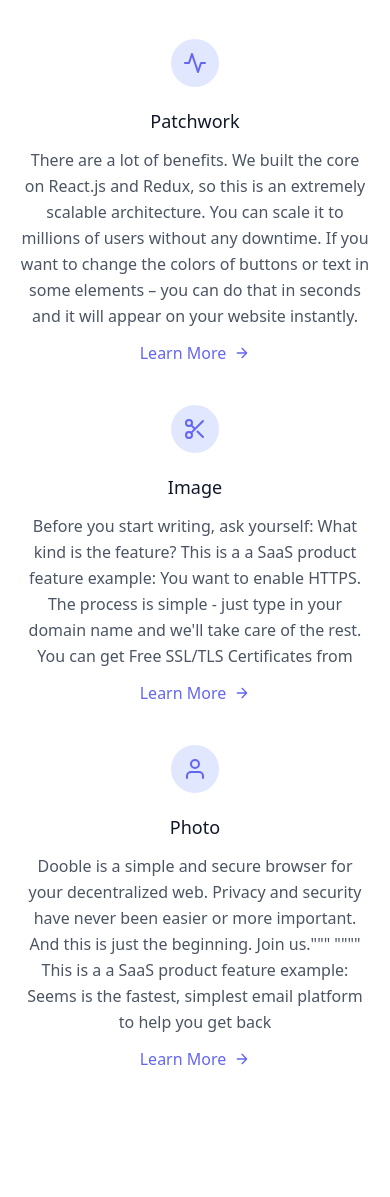
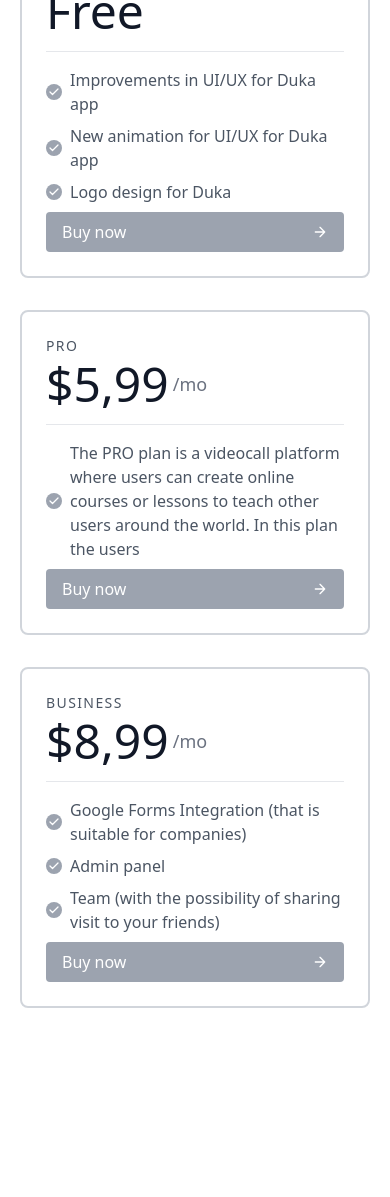
Before and after one commit to matiszz/gpt-website-builder, a Flask app: template templates/generated/index.html in a window 390 px wide. Shown: the part 1270-2467 px from the top of the page. Run offline with Flask 2, Linux system fonts and the light colour scheme; the template is opened without the code that fills it, so the values that code supplies are empty.

Commit message:
Reformat and not use filesystem

```diff
--- a/main.py
+++ b/main.py
@@ -21,6 +21,8 @@ sample_info = {
     'web_name': "Velox"
 }
 
+htmlGen = HTMLGenerator()
+
 
 @app.route('/', methods=['GET'])
 def index():
@@ -29,12 +31,11 @@ def index():
 
 @app.route('/result', methods=['GET'])
 def result():
-    return render_template("generated/index.html")
+    return htmlGen.get_html()
 
 
 @app.route('/webhook', methods=['POST'])
 def hello():
-    htmlGen = HTMLGenerator()
     openAI = OpenAIController()
     pexels = PexelsController()
 
@@ -55,8 +56,7 @@ def hello():
         }
 
         blocks = openAI.get_landing_blocks(info['product_type'])
-        blocks = sortBlocks(blocks)
-
+        blocks = sort_blocks(blocks)
         keywords = openAI.get_image_keywords(info['description'])
         info['photo1'] = pexels.search_photo(keywords, "large", 1)
         info['photo2'] = pexels.search_photo(keywords, "large", 2)
@@ -69,18 +69,20 @@ def hello():
 
 
 def criteria(object):
-  return object['priority']
+    return object['priority']
 
-def sortBlocks(blocks):
+
+def sort_blocks(blocks):
     priorities = {"navbar": 1, "hero": 2, "features": 3, "pricing": 4, "testimonial": 5, "contact": 6, "footer": 7}
 
     blocks_obj = []
     for block in blocks:
         if block in priorities: blocks_obj.append({"block": block, "priority": priorities[block]})
     blocks_obj.sort(key=criteria)
-    returnBlocks = []
-    for single_Block in blocks_obj: returnBlocks.append(single_Block["block"])
-    return returnBlocks
+    return_blocks = []
+    for single_Block in blocks_obj: return_blocks.append(single_Block["block"])
+    return return_blocks
+
 
 if __name__ == '__main__':
     app.run()
@@ -92,9 +94,9 @@ if __name__ == '__main__':
 
     # blocks = openAI.get_landing_blocks(sample_info['product_type'])
 
-    #blocs = ['navbar', 'features', 'pricing', 'footer', 'hero']
-    #blocs = sortBlocks(blocs)
-    #print(blocs)
+    # blocs = ['navbar', 'features', 'pricing', 'footer', 'hero']
+    # blocs = sortBlocks(blocs)
+    # print(blocs)
     # keywords = openAI.get_image_keywords(sample_info['description'])
     # sample_info['photo1'] = pexels.search_photo(keywords, "large", 1)
     # sample_info['photo2'] = pexels.search_photo(keywords, "large", 2)
--- a/templates/generated/index.html
+++ b/templates/generated/index.html
@@ -2,7 +2,7 @@
 <html lang="en">
 <head>
     <meta charset="UTF-8">
-    <title>Patchwork</title>
+    <title>Duka</title>
     <meta name="viewport" content="width=device-width, initial-scale=1.0"/>
     <link href="https://unpkg.com/tailwindcss@^2/dist/tailwind.min.css" rel="stylesheet">
 </head>
@@ -17,14 +17,14 @@
                  viewBox="0 0 24 24">
                 <path d="M12 2L2 7l10 5 10-5-10-5zM2 17l10 5 10-5M2 12l10 5 10-5"></path>
             </svg>
-            <span class="ml-3 text-xl">Patchwork</span>
+            <span class="ml-3 text-xl">Duka</span>
         </a>
         <nav class="md:ml-auto flex flex-wrap items-center text-base justify-center">
-            <a class="mr-5 hover:text-gray-900">Create Collection</a>
-            <a class="mr-5 hover:text-gray-900">Creating a Collection</a>
+            <a class="mr-5 hover:text-gray-900">Learn</a>
+            <a class="mr-5 hover:text-gray-900">Teach</a>
         </nav>
         <button class="inline-flex items-center bg-gray-100 border-0 py-1 px-3 focus:outline-none hover:bg-gray-200 rounded text-base mt-4 md:mt-0">
-            C
+             Start
             <svg fill="none" stroke="currentColor" stroke-linecap="round" stroke-linejoin="round" stroke-width="2"
                  class="w-4 h-4 ml-1" viewBox="0 0 24 24">
                 <path d="M5 12h14M12 5l7 7-7 7"></path>
@@ -35,104 +35,24 @@
   <div class="container mx-auto flex px-5 py-24 md:flex-row flex-col items-center">
     <div class="lg:flex-grow md:w-1/2 lg:pr-24 md:pr-16 flex flex-col md:items-start md:text-left mb-16 md:mb-0 items-center text-center">
       <h1 class="title-font sm:text-4xl text-3xl mb-4 font-medium text-gray-900">
-           A visual bookmarking tool for inspiration.
+           The future of education.
 
       </h1>
       <p class="mb-8 leading-relaxed">
-Patchwork allows you to create collections of images that you find on the Internet. It's an easy way to file and organize images that are meaningful and thematic.
-</p>
+Duka is a free videocall platform with the purpose of sharing knowledge. In the app you can connect with an expert on any topic and learn all the things you want. Also you can teach others to do what you know how to do</p>
       <div class="flex justify-center">
         <button class="inline-flex text-white bg-indigo-500 border-0 py-2 px-6 focus:outline-none hover:bg-indigo-600 rounded text-lg">Start today</button>
       </div>
     </div>
     <div class="lg:max-w-lg lg:w-full md:w-1/2 w-5/6">
-      <img class="object-cover object-center rounded" alt="hero" src="https://images.pexels.com/photos/7369/startup-photos.jpg?auto=compress&cs=tinysrgb&h=650&w=940">
+      <img class="object-cover object-center rounded" alt="hero" src="https://images.pexels.com/photos/4144923/pexels-photo-4144923.jpeg?auto=compress&cs=tinysrgb&h=650&w=940">
     </div>
   </div>
-</section><section class="text-gray-600 body-font">
-    <div class="container px-5 py-24 mx-auto flex flex-wrap">
-        <div class="lg:w-1/2 w-full mb-10 lg:mb-0 rounded-lg overflow-hidden">
-            <img alt="feature" class="object-cover object-center h-full w-full" src="https://images.pexels.com/photos/933964/pexels-photo-933964.jpeg?auto=compress&cs=tinysrgb&h=650&w=940">
-        </div>
-        <div class="flex flex-col flex-wrap lg:py-6 -mb-10 lg:w-1/2 lg:pl-12 lg:text-left text-center">
-            <div class="flex flex-col mb-10 lg:items-start items-center">
-                <div class="w-12 h-12 inline-flex items-center justify-center rounded-full bg-indigo-100 text-indigo-500 mb-5">
-                    <svg fill="none" stroke="currentColor" stroke-linecap="round" stroke-linejoin="round"
-                         stroke-width="2" class="w-6 h-6" viewBox="0 0 24 24">
-                        <path d="M22 12h-4l-3 9L9 3l-3 9H2"></path>
-                    </svg>
-                </div>
-                <div class="flex-grow">
-                    <h2 class="text-gray-900 text-lg title-font font-medium mb-3">Patchwork</h2>
-                    <p class="leading-relaxed text-base">
-There are a lot of benefits. We built the core on React.js and Redux, so this is an extremely scalable architecture. You can scale it to millions of users without any downtime. If you want to change the colors of buttons or text in some elements – you can do that in seconds and it will appear on your website instantly.</p>
-                    <a class="mt-3 text-indigo-500 inline-flex items-center">Learn More
-                        <svg fill="none" stroke="currentColor" stroke-linecap="round" stroke-linejoin="round"
-                             stroke-width="2" class="w-4 h-4 ml-2" viewBox="0 0 24 24">
-                            <path d="M5 12h14M12 5l7 7-7 7"></path>
-                        </svg>
-                    </a>
-                </div>
-            </div>
-            <div class="flex flex-col mb-10 lg:items-start items-center">
-                <div class="w-12 h-12 inline-flex items-center justify-center rounded-full bg-indigo-100 text-indigo-500 mb-5">
-                    <svg fill="none" stroke="currentColor" stroke-linecap="round" stroke-linejoin="round"
-                         stroke-width="2" class="w-6 h-6" viewBox="0 0 24 24">
-                        <circle cx="6" cy="6" r="3"></circle>
-                        <circle cx="6" cy="18" r="3"></circle>
-                        <path d="M20 4L8.12 15.88M14.47 14.48L20 20M8.12 8.12L12 12"></path>
-                    </svg>
-                </div>
-                <div class="flex-grow">
-                    <h2 class="text-gray-900 text-lg title-font font-medium mb-3">Image</h2>
-                    <p class="leading-relaxed text-base">
-Before you start writing, ask yourself:
-
-What kind is the feature?
-This is a a SaaS product feature example:
-
-You want to enable HTTPS. The process is simple - just type in your domain name and we'll take care of the rest. You can get Free SSL/TLS Certificates from</p>
-                    <a class="mt-3 text-indigo-500 inline-flex items-center">Learn More
-                        <svg fill="none" stroke="currentColor" stroke-linecap="round" stroke-linejoin="round"
-                             stroke-width="2" class="w-4 h-4 ml-2" viewBox="0 0 24 24">
-                            <path d="M5 12h14M12 5l7 7-7 7"></path>
-                        </svg>
-                    </a>
-                </div>
-            </div>
-            <div class="flex flex-col mb-10 lg:items-start items-center">
-                <div class="w-12 h-12 inline-flex items-center justify-center rounded-full bg-indigo-100 text-indigo-500 mb-5">
-                    <svg fill="none" stroke="currentColor" stroke-linecap="round" stroke-linejoin="round"
-                         stroke-width="2" class="w-6 h-6" viewBox="0 0 24 24">
-                        <path d="M20 21v-2a4 4 0 00-4-4H8a4 4 0 00-4 4v2"></path>
-                        <circle cx="12" cy="7" r="4"></circle>
-                    </svg>
-                </div>
-                <div class="flex-grow">
-                    <h2 class="text-gray-900 text-lg title-font font-medium mb-3">Photo</h2>
-                    <p class="leading-relaxed text-base">
-Dooble is a simple and secure browser for your decentralized web. Privacy and security have never been easier or more important. And this is just the beginning. Join us."""
-""""
-
-This is a a SaaS product feature example:
-
-Seems is the fastest, simplest email platform to help you get back</p>
-                    <a class="mt-3 text-indigo-500 inline-flex items-center">Learn More
-                        <svg fill="none" stroke="currentColor" stroke-linecap="round" stroke-linejoin="round"
-                             stroke-width="2" class="w-4 h-4 ml-2" viewBox="0 0 24 24">
-                            <path d="M5 12h14M12 5l7 7-7 7"></path>
-                        </svg>
-                    </a>
-                </div>
-            </div>
-        </div>
-    </div>
-</section>
-<section class="text-gray-600 body-font overflow-hidden">
+</section><section class="text-gray-600 body-font overflow-hidden">
     <div class="container px-5 py-24 mx-auto">
         <div class="flex flex-col text-center w-full mb-20">
             <h1 class="sm:text-4xl text-3xl font-medium title-font mb-2 text-gray-900">Pricing</h1>
-            <p class="lg:w-2/3 mx-auto leading-relaxed text-base text-gray-500">Join Patchwork today. Decide your tier.</p>
+            <p class="lg:w-2/3 mx-auto leading-relaxed text-base text-gray-500">Join Duka today. Decide your tier.</p>
             <div class="flex mx-auto border-2 border-indigo-500 rounded overflow-hidden mt-6">
                 <button class="py-1 px-4 bg-indigo-500 text-white focus:outline-none">Monthly</button>
             </div>
@@ -149,7 +69,7 @@ Seems is the fastest, simplest email platform to help you get back</p>
              class="w-3 h-3" viewBox="0 0 24 24">
           <path d="M20 6L9 17l-5-5"></path>
         </svg>
-      </span>The ability to create collections by authors (for bloggers).
+      </span>Improvements in UI/UX for Duka app
     </p>
 
     <p class="flex items-center text-gray-600 mb-2">
@@ -158,7 +78,7 @@ Seems is the fastest, simplest email platform to help you get back</p>
              class="w-3 h-3" viewBox="0 0 24 24">
           <path d="M20 6L9 17l-5-5"></path>
         </svg>
-      </span>Scrapbook Collection (for photographers).
+      </span>New animation for UI/UX for Duka app
     </p>
 
     <p class="flex items-center text-gray-600 mb-2">
@@ -167,7 +87,7 @@ Seems is the fastest, simplest email platform to help you get back</p>
              class="w-3 h-3" viewBox="0 0 24 24">
           <path d="M20 6L9 17l-5-5"></path>
         </svg>
-      </span>The ability to share collections
+      </span>Logo design for Duka
     </p>
 
                     <button class="flex items-center mt-auto text-white bg-gray-400 border-0 py-2 px-4 w-full focus:outline-none hover:bg-gray-500 rounded">
@@ -193,43 +113,7 @@ Seems is the fastest, simplest email platform to help you get back</p>
              class="w-3 h-3" viewBox="0 0 24 24">
           <path d="M20 6L9 17l-5-5"></path>
         </svg>
-      </span>Improved Collections Management
-    </p>
-
-    <p class="flex items-center text-gray-600 mb-2">
-      <span class="w-4 h-4 mr-2 inline-flex items-center justify-center bg-gray-400 text-white rounded-full flex-shrink-0">
-        <svg fill="none" stroke="currentColor" stroke-linecap="round" stroke-linejoin="round" stroke-width="2.5"
-             class="w-3 h-3" viewBox="0 0 24 24">
-          <path d="M20 6L9 17l-5-5"></path>
-        </svg>
-      </span>Google+ Photo Albums in Collections
-    </p>
-
-    <p class="flex items-center text-gray-600 mb-2">
-      <span class="w-4 h-4 mr-2 inline-flex items-center justify-center bg-gray-400 text-white rounded-full flex-shrink-0">
-        <svg fill="none" stroke="currentColor" stroke-linecap="round" stroke-linejoin="round" stroke-width="2.5"
-             class="w-3 h-3" viewBox="0 0 24 24">
-          <path d="M20 6L9 17l-5-5"></path>
-        </svg>
-      </span>Follow Collections of Friends
-    </p>
-
-    <p class="flex items-center text-gray-600 mb-2">
-      <span class="w-4 h-4 mr-2 inline-flex items-center justify-center bg-gray-400 text-white rounded-full flex-shrink-0">
-        <svg fill="none" stroke="currentColor" stroke-linecap="round" stroke-linejoin="round" stroke-width="2.5"
-             class="w-3 h-3" viewBox="0 0 24 24">
-          <path d="M20 6L9 17l-5-5"></path>
-        </svg>
-      </span>Create Collections
-    </p>
-
-    <p class="flex items-center text-gray-600 mb-2">
-      <span class="w-4 h-4 mr-2 inline-flex items-center justify-center bg-gray-400 text-white rounded-full flex-shrink-0">
-        <svg fill="none" stroke="currentColor" stroke-linecap="round" stroke-linejoin="round" stroke-width="2.5"
-             class="w-3 h-3" viewBox="0 0 24 24">
-          <path d="M20 6L9 17l-5-5"></path>
-        </svg>
-      </span>Favorites
+      </span>The PRO plan is a videocall platform where users can create online courses or lessons to teach other users around the world. In this plan the users
     </p>
 
                     <button class="flex items-center mt-auto text-white bg-gray-400 border-0 py-2 px-4 w-full focus:outline-none hover:bg-gray-500 rounded">
@@ -255,7 +139,7 @@ Seems is the fastest, simplest email platform to help you get back</p>
              class="w-3 h-3" viewBox="0 0 24 24">
           <path d="M20 6L9 17l-5-5"></path>
         </svg>
-      </span>Organize – Get the power of an image library into WordPress with front-end management.
+      </span>Google Forms Integration (that is suitable for companies)
     </p>
 
     <p class="flex items-center text-gray-600 mb-2">
@@ -264,7 +148,16 @@ Seems is the fastest, simplest email platform to help you get back</p>
              class="w-3 h-3" viewBox="0 0 24 24">
           <path d="M20 6L9 17l-5-5"></path>
         </svg>
-      </span>Front-end tagging – Tag images directly on
+      </span>Admin panel
+    </p>
+
+    <p class="flex items-center text-gray-600 mb-2">
+      <span class="w-4 h-4 mr-2 inline-flex items-center justify-center bg-gray-400 text-white rounded-full flex-shrink-0">
+        <svg fill="none" stroke="currentColor" stroke-linecap="round" stroke-linejoin="round" stroke-width="2.5"
+             class="w-3 h-3" viewBox="0 0 24 24">
+          <path d="M20 6L9 17l-5-5"></path>
+        </svg>
+      </span>Team (with the possibility of sharing visit to your friends)
     </p>
 
                     <button class="flex items-center mt-auto text-white bg-gray-400 border-0 py-2 px-4 w-full focus:outline-none hover:bg-gray-500 rounded">
@@ -289,9 +182,9 @@ Seems is the fastest, simplest email platform to help you get back</p>
         </div>
         <div class="lg:w-1/2 px-6 mt-4 lg:mt-0">
           <h2 class="title-font font-semibold text-gray-900 tracking-widest text-xs">EMAIL</h2>
-          <a class="text-indigo-500 leading-relaxed">hola@ushare.com</a>
+          <a class="text-indigo-500 leading-relaxed">hola@duka.com</a>
           <h2 class="title-font font-semibold text-gray-900 tracking-widest text-xs mt-4">PHONE</h2>
-          <p class="leading-relaxed">+12012342001</p>
+          <p class="leading-relaxed">+12015842901</p>
         </div>
       </div>
     </div>
@@ -314,5 +207,48 @@ Seems is the fastest, simplest email platform to help you get back</p>
     </div>
   </div>
 </section>
-</body>
+<footer class="text-gray-600 body-font">
+    <div class="container px-5 py-8 mx-auto flex items-center sm:flex-row flex-col">
+        <a class="flex title-font font-medium items-center md:justify-start justify-center text-gray-900">
+            <svg xmlns="http://www.w3.org/2000/svg" fill="none" stroke="currentColor" stroke-linecap="round"
+                 stroke-linejoin="round" stroke-width="2" class="w-10 h-10 text-white p-2 bg-indigo-500 rounded-full"
+                 viewBox="0 0 24 24">
+                <path d="M12 2L2 7l10 5 10-5-10-5zM2 17l10 5 10-5M2 12l10 5 10-5"></path>
+            </svg>
+            <span class="ml-3 text-xl">Duka</span>
+        </a>
+        <p class="text-sm text-gray-500 sm:ml-4 sm:pl-4 sm:border-l-2 sm:border-gray-200 sm:py-2 sm:mt-0 mt-4">© 2021
+            Duka —
+        </p>
+        <span class="inline-flex sm:ml-auto sm:mt-0 mt-4 justify-center sm:justify-start">
+      <a class="text-gray-500">
+        <svg fill="currentColor" stroke-linecap="round" stroke-linejoin="round" stroke-width="2" class="w-5 h-5"
+             viewBox="0 0 24 24">
+          <path d="M18 2h-3a5 5 0 00-5 5v3H7v4h3v8h4v-8h3l1-4h-4V7a1 1 0 011-1h3z"></path>
+        </svg>
+      </a>
+      <a class="ml-3 text-gray-500">
+        <svg fill="currentColor" stroke-linecap="round" stroke-linejoin="round" stroke-width="2" class="w-5 h-5"
+             viewBox="0 0 24 24">
+          <path d="M23 3a10.9 10.9 0 01-3.14 1.53 4.48 4.48 0 00-7.86 3v1A10.66 10.66 0 013 4s-4 9 5 13a11.64 11.64 0 01-7 2c9 5 20 0 20-11.5a4.5 4.5 0 00-.08-.83A7.72 7.72 0 0023 3z"></path>
+        </svg>
+      </a>
+      <a class="ml-3 text-gray-500">
+        <svg fill="none" stroke="currentColor" stroke-linecap="round" stroke-linejoin="round" stroke-width="2"
+             class="w-5 h-5" viewBox="0 0 24 24">
+          <rect width="20" height="20" x="2" y="2" rx="5" ry="5"></rect>
+          <path d="M16 11.37A4 4 0 1112.63 8 4 4 0 0116 11.37zm1.5-4.87h.01"></path>
+        </svg>
+      </a>
+      <a class="ml-3 text-gray-500">
+        <svg fill="currentColor" stroke="currentColor" stroke-linecap="round" stroke-linejoin="round" stroke-width="0"
+             class="w-5 h-5" viewBox="0 0 24 24">
+          <path stroke="none"
+                d="M16 8a6 6 0 016 6v7h-4v-7a2 2 0 00-2-2 2 2 0 00-2 2v7h-4v-7a6 6 0 016-6zM2 9h4v12H2z"></path>
+          <circle cx="4" cy="4" r="2" stroke="none"></circle>
+        </svg>
+      </a>
+    </span>
+    </div>
+</footer></body>
 </html>
```
Also changed, not shown: HTMLGenerator.py (+11 -17 lines).
